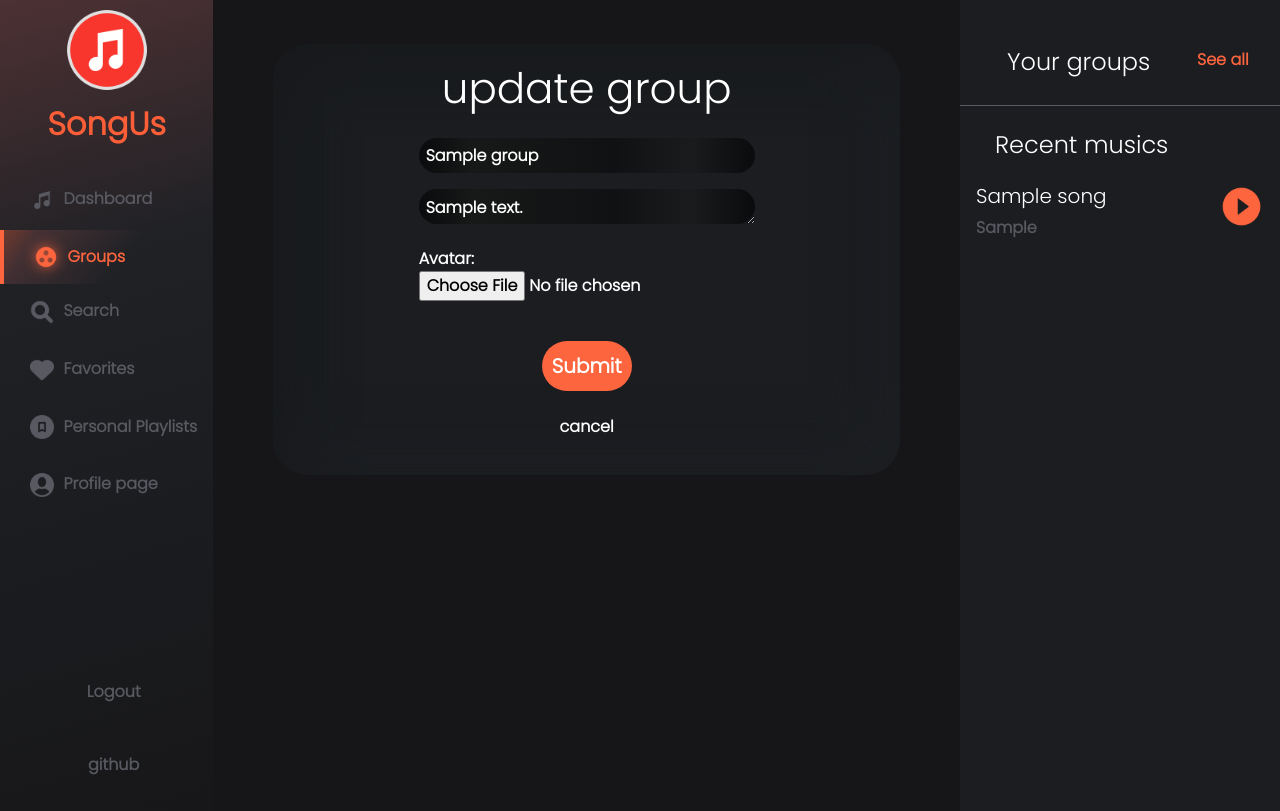
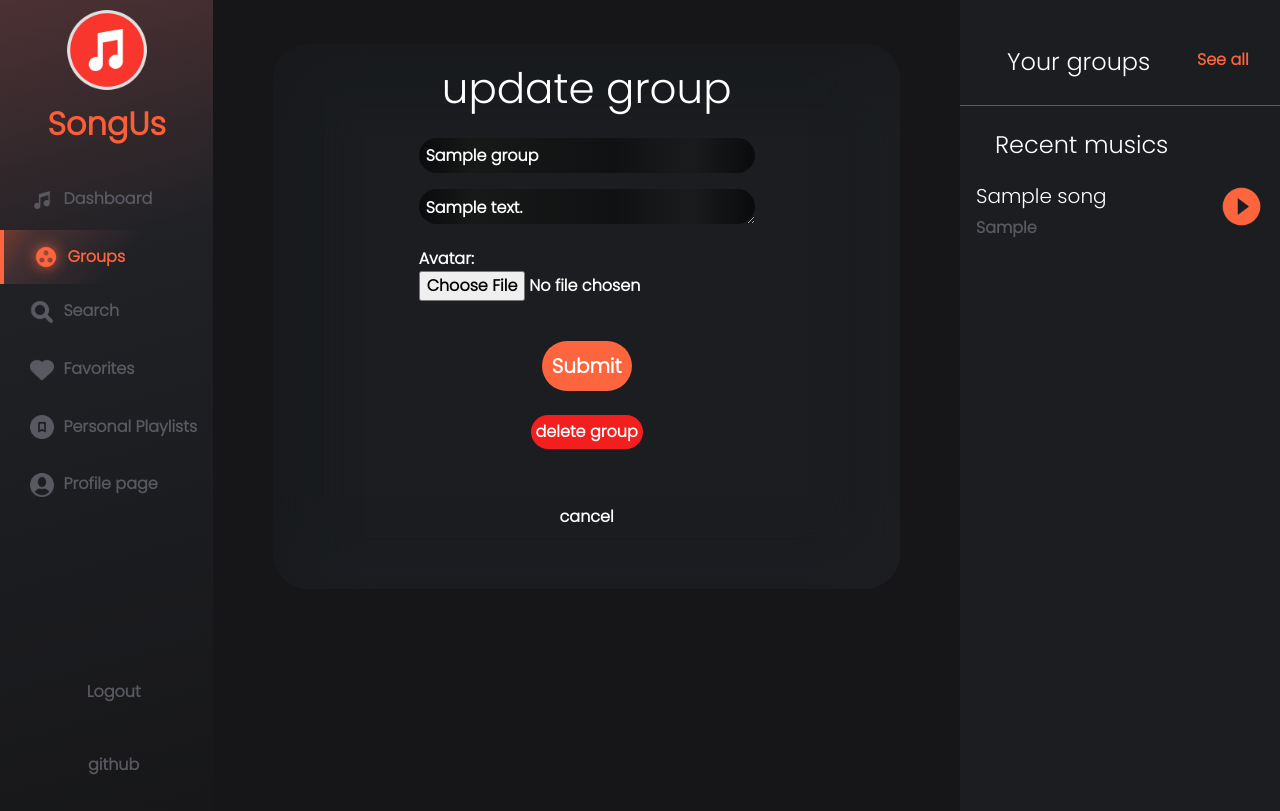
Before and after one commit to ahmadrezatmb/songus, a Django app: page /group/updategroup/1 in a window 1280 px wide. Run offline with Django 3.2, Linux system fonts and the light colour scheme; a user stored in the database is signed in; tables that the repository leaves empty hold one stand-in row (values such as "Sample post").

Commit message:
addin 'delete group' option

```diff
--- a/web/static/web/style/form.css
+++ b/web/static/web/style/form.css
@@ -64,3 +64,20 @@ font-size: 42px !important;
 .cont {
     color: white;
 }
+.deletebtn{
+    border:none;
+    border-radius: 20px;
+    color: white;
+    padding: 5px;
+    background-color: rgb(243, 31, 31);
+    transition: all 0.75s ease;
+    -webkit-transition: all 0.5s ease;
+    -moz-transition: all 0.5s ease;
+    -ms-transition: all 0.5s ease;
+    -o-transition: all 0.5 ease;
+}
+
+.deletebtn:hover{
+    -webkit-box-shadow: 0px 0px 18px 2px rgba(238, 54, 29, 0.47);
+    box-shadow: 0px 0px 18px 2px rgba(238, 54, 29, 0.47);
+}
--- a/web/urls.py
+++ b/web/urls.py
@@ -21,6 +21,7 @@ from web.views import (
     personal,
     in_group,
     update_group,
+    remove_group,
 )
 
 urlpatterns = [
@@ -36,6 +37,7 @@ urlpatterns = [
     path('group/leavegroup/<int:id>', leave_group, name='leavegroup'),
     path('group/removemember/<int:id>/<str:username>', remove_member, name='removemember'),
     path('join/<str:joincode>', joingroup, name='joingroup'),
+    path('group/delete/<int:id>', remove_group, name='deletegroup'),
 
     # profile page
     path('profile/<str:username>', profile, name='profile'),
--- a/web/views.py
+++ b/web/views.py
@@ -26,9 +26,7 @@ def add_recent_music_to_context(user, context):
 
 @login_required
 def Dashboardpage(request):
-    this_user = get_object_or_404(
-                        songususer,
-                        user__username=request.user.username)
+    this_user = request.user.user
     groups = this_user.groupss.all()
     suggested = song.objects.filter(is_suggested=True).latest()
     is_groups_empty = False
@@ -44,10 +42,7 @@ def Dashboardpage(request):
 
 @login_required
 def group(request):
-    this_user = get_object_or_404(
-                            songususer,
-                            user__username=request.user.username,
-                            )
+    this_user = request.user.user
     groups = this_user.groupss.all()
     is_groups_empty = False
     if groups.count() == 0 :
@@ -268,9 +263,13 @@ def update_group(request , id):
         context = {
             'formtitle' : 'update group',
             'form' : form,
-            'addon' : ( '<a href='
+            'addon' : ('<a href='
+                       + reverse('deletegroup' , args=(id ,))
+                       +' class="mx-auto d-table my-3 mt-4 deletebtn" >delete group</a><br>'
+                       +'<a href='
                        + reverse('ingroup' , args=(id ,))
-                       +' class="mx-auto d-table my-3 mt-4" >cancel</a>'),
+                       +' class="mx-auto d-table my-3 mt-3" >cancel</a><br>'
+                       ),
         }
         add_recent_music_to_context(request.user.user, context)
         return render(request, 'web/Form.html', context)
@@ -495,15 +494,15 @@ def add_recent_music(request):
             return JsonResponse({'status' : 'ok'}, encoder=JSONEncoder)
 
         # old  version
-        if this_user.recent_music.all().count() == 3:
-            this_user.recent_music.remove(this_user.recent_music.last())
+        # if this_user.recent_music.all().count() == 3:
+        #   this_user.recent_music.remove(this_user.recent_music.last())
 
         # new version
         if this_user_recents.count() == 3:
             this_user_recents.first().delete()
 
         # old  version
-        this_user.recent_music.add(this_song)
+        # this_user.recent_music.add(this_song)
 
         # new version
         new_recent_music = RecentMusic.objects.create(
@@ -551,3 +550,13 @@ def add_personal_playlist(request ):
         }
         add_recent_music_to_context(this_user, context)
         return render(request, 'web/Form.html', context)
+
+@login_required
+def remove_group(request , id):
+    this_group = get_object_or_404(thegroups, id=id)
+    this_user = request.user.user
+    if this_group.owner != this_user:
+        messages.success(request, 'Bad Request!')
+        return redirect('dashboard')
+    this_group.delete()
+    return redirect('group')
```
